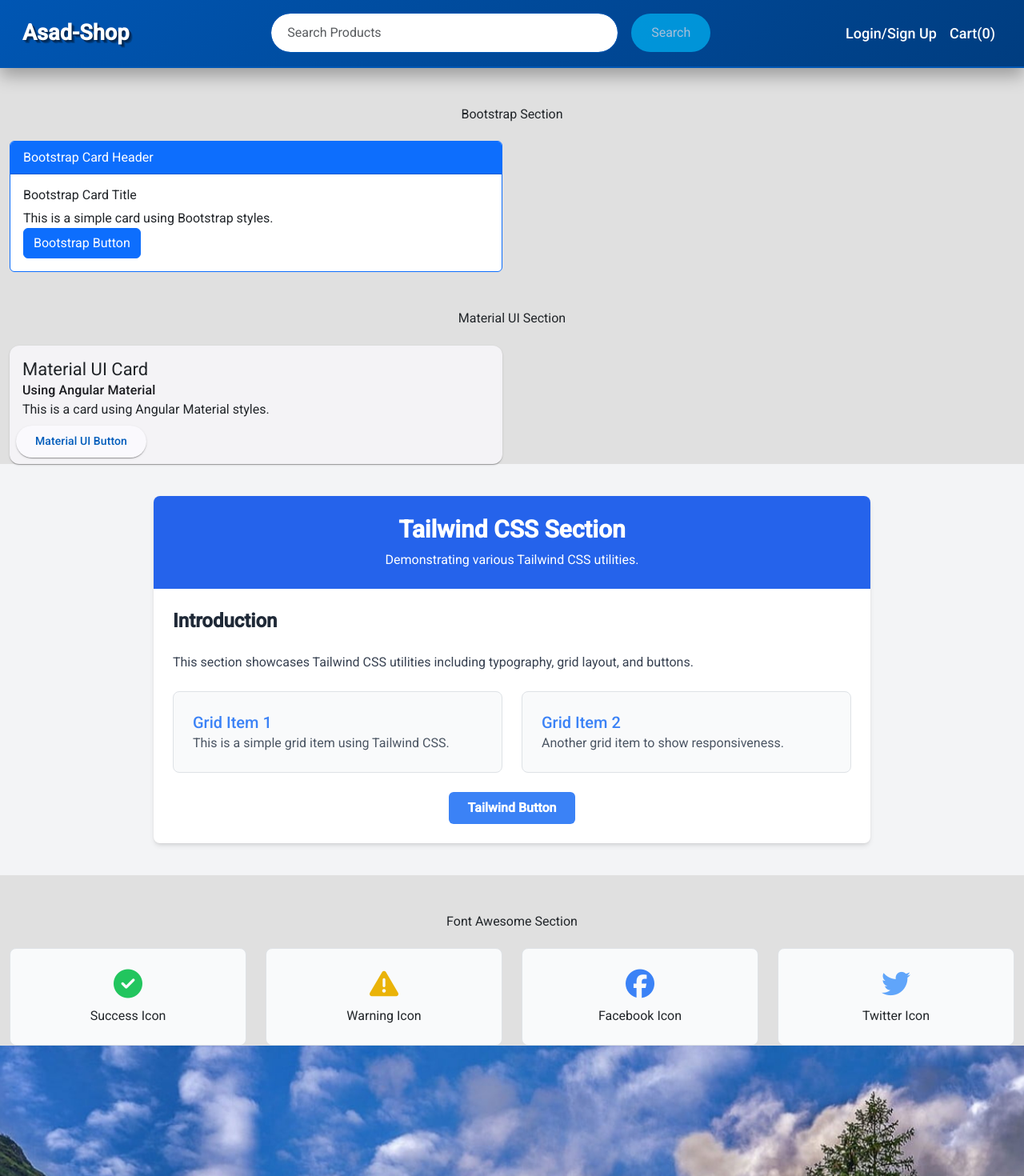
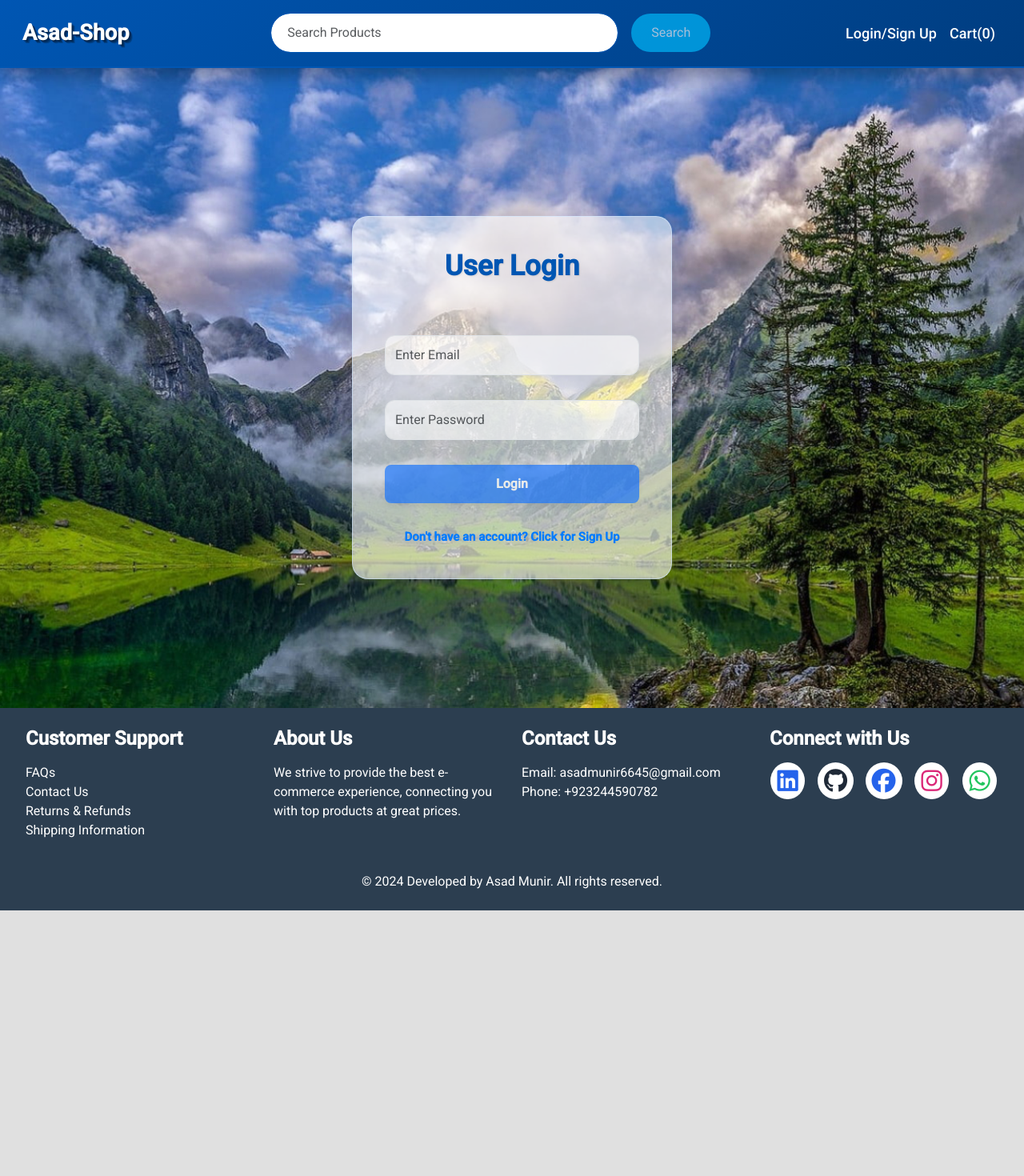
Before and after one commit to asadmunirdev/E-com-Project, an Angular app: page /user-auth in a window 1280 px wide. Shown: the top 1470 px of the page at 80% size. After the commit the page ends 1138 px from the top, so only its background shows below. Built offline with nearby package versions, Linux system fonts and the light colour scheme.

Commit message:
struggling with toast messages

```diff
--- a/angular.json
+++ b/angular.json
@@ -28,6 +28,7 @@
               "@angular/material/prebuilt-themes/azure-blue.css",
               "node_modules/@fortawesome/fontawesome-free/css/all.min.css",
               "node_modules/bootstrap/dist/css/bootstrap.min.css",
+              "node_modules/ngx-toastr/toastr.css",
               "src/styles.css"
             ],
             "scripts": [
--- a/db.json
+++ b/db.json
@@ -68,7 +68,20 @@
       "name": "Home Appliances"
     }
   ],
-  "cart": [],
+  "cart": [
+    {
+      "name": "Bluetooth Speaker",
+      "price": "70",
+      "color": "Black",
+      "category": "Electronics",
+      "image": "https://images.unsplash.com/photo-1589256469067-ea99122bbdc4?w=500&auto=format&fit=crop&q=60&ixlib=rb-4.0.3&ixid=M3wxMjA3fDB8MHxzZWFyY2h8MTh8fGJsdWV0b290aCUyMHNwZWFrZXJ8ZW58MHx8MHx8fDA%3D",
+      "description": "Portable speaker with powerful sound.",
+      "quantity": 1,
+      "userId": "1",
+      "productId": "gg06",
+      "id": 1
+    }
+  ],
   "orders": [],
   "products": [
     {
--- a/src/app/all-in-one/all-in-one.component.html
+++ b/src/app/all-in-one/all-in-one.component.html
@@ -1,103 +1,3 @@
-<!-- Bootstrap Section -->
-<section class="container mt-5">
-    <h2 class="text-center mb-4">Bootstrap Section</h2>
-    <div class="row">
-      <div class="col-md-6">
-        <div class="card border-primary">
-          <div class="card-header bg-primary text-white">
-            Bootstrap Card Header
-          </div>
-          <div class="card-body">
-            <h5 class="card-title">Bootstrap Card Title</h5>
-            <p class="card-text">This is a simple card using Bootstrap styles.</p>
-            <a href="#" class="btn btn-primary">Bootstrap Button</a>
-          </div>
-        </div>
-      </div>
-    </div>
-  </section>
-
-  <!-- Material UI Section -->
-  <section class="container mt-5">
-    <h2 class="text-center mb-4">Material UI Section</h2>
-    <div class="row">
-      <div class="col-md-6">
-        <mat-card class="mat-elevation-z4">
-          <mat-card-header>
-            <mat-card-title>Material UI Card</mat-card-title>
-            <mat-card-subtitle>Using Angular Material</mat-card-subtitle>
-          </mat-card-header>
-          <mat-card-content>
-            <p>
-              This is a card using Angular Material styles.
-            </p>
-          </mat-card-content>
-          <mat-card-actions>
-            <button mat-raised-button color="primary">Material UI Button</button>
-          </mat-card-actions>
-        </mat-card>
-      </div>
-    </div>
-  </section>
-
-  <!-- Tailwind CSS Section -->
-  <section class="bg-gray-100 py-10">
-    <div class="max-w-4xl mx-auto bg-white rounded-lg shadow-md overflow-hidden">
-      <div class="bg-blue-600 p-6 text-white text-center">
-        <h1 class="text-3xl font-semibold">Tailwind CSS Section</h1>
-        <p class="mt-2">Demonstrating various Tailwind CSS utilities.</p>
-      </div>
-      <div class="p-6">
-        <h2 class="text-2xl font-bold text-gray-800 mb-4">Introduction</h2>
-        <p class="text-gray-700 mb-6">
-          This section showcases Tailwind CSS utilities including typography, grid layout, and buttons.
-        </p>
-        <div class="grid grid-cols-1 md:grid-cols-2 gap-4 mb-6">
-          <div class="p-4 bg-gray-50 border border-gray-200 rounded-lg">
-            <h3 class="text-xl font-medium text-blue-500">Grid Item 1</h3>
-            <p class="text-gray-600">This is a simple grid item using Tailwind CSS.</p>
-          </div>
-          <div class="p-4 bg-gray-50 border border-gray-200 rounded-lg">
-            <h3 class="text-xl font-medium text-blue-500">Grid Item 2</h3>
-            <p class="text-gray-600">Another grid item to show responsiveness.</p>
-          </div>
-        </div>
-        <div class="space-x-4 text-center">
-          <button class="bg-blue-500 hover:bg-blue-700 text-white font-bold py-2 px-4 rounded">
-            Tailwind Button
-          </button>
-        </div>
-      </div>
-    </div>
-  </section>
-
-  <!-- Font Awesome Section -->
-  <section class="container mt-5">
-    <h2 class="text-center mb-4">Font Awesome Section</h2>
-    <div class="row">
-      <div class="col-md-3">
-        <div class="p-4 bg-gray-50 border border-gray-200 rounded-lg text-center">
-          <i class="fas fa-check-circle text-green-500 text-4xl"></i>
-          <p class="mt-2">Success Icon</p>
-        </div>
-      </div>
-      <div class="col-md-3">
-        <div class="p-4 bg-gray-50 border border-gray-200 rounded-lg text-center">
-          <i class="fas fa-exclamation-triangle text-yellow-500 text-4xl"></i>
-          <p class="mt-2">Warning Icon</p>
-        </div>
-      </div>
-      <div class="col-md-3">
-        <div class="p-4 bg-gray-50 border border-gray-200 rounded-lg text-center">
-          <i class="fab fa-facebook text-blue-500 text-4xl"></i>
-          <p class="mt-2">Facebook Icon</p>
-        </div>
-      </div>
-      <div class="col-md-3">
-        <div class="p-4 bg-gray-50 border border-gray-200 rounded-lg text-center">
-          <i class="fab fa-twitter text-blue-400 text-4xl"></i>
-          <p class="mt-2">Twitter Icon</p>
-        </div>
-      </div>
-    </div>
-  </section>
+<mat-card-actions>
+  <!-- <button mat-raised-button color="primary" (click)="showToast()">Show Toast</button> -->
+</mat-card-actions>
--- a/src/app/app.config.ts
+++ b/src/app/app.config.ts
@@ -11,6 +11,6 @@ export const appConfig: ApplicationConfig = {
     provideRouter(routes),
     provideAnimationsAsync(),
     provideAnimationsAsync(),
-    provideHttpClient(), provideAnimationsAsync(),
+    provideHttpClient(), provideAnimationsAsync(), provideAnimationsAsync(),
   ],
 };
--- /dev/null
+++ b/src/app/app.providers.ts
@@ -0,0 +1,5 @@
+import { provideAnimations } from '@angular/platform-browser/animations';
+
+export const appProviders = [
+  provideAnimations(),
+];
--- a/src/styles.css
+++ b/src/styles.css
@@ -1,5 +1,6 @@
 /* You can add global styles to this file, and also import other style files */
 @import "../node_modules/bootstrap/dist/css/bootstrap.css";
+@import '../node_modules/ngx-toastr/toastr.css';
 
 /* @import '../node_modules/bootstrap/dist/css/bootstrap.min.css'; */
 @tailwind base;
@@ -216,3 +217,8 @@ router-outlet {
   width: 15px;
   height: 15px;
 }
+
+
+
+html, body { height: 100%; }
+body { margin: 0; font-family: Roboto, "Helvetica Neue", sans-serif; }
```
Also changed, not shown: package.json (+13 -13 lines), 1 other file (tests, documents, lock files or other folders).
